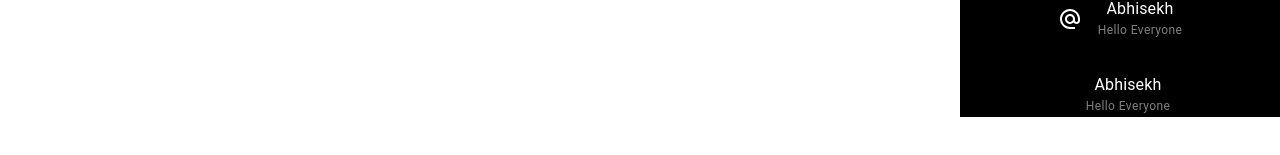
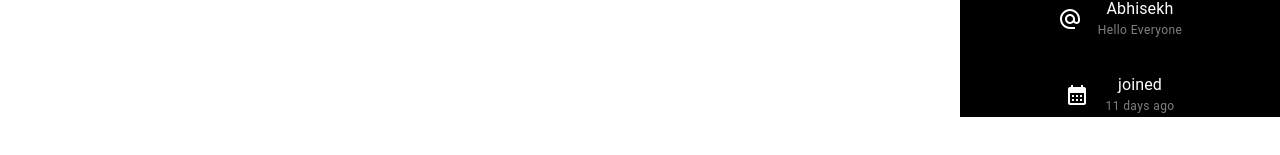
Before and after one commit to Abhisekh8421/ChitChatHub, a React (Vite) app in the folder client/: page / in a window 1280 px wide. Shown: the part 375-530 px from the top of the page. Built offline with nearby package versions, Linux system fonts and the light colour scheme.

Commit message:
some bugs are cleared

```diff
--- a/client/src/components/specific/Profile.jsx
+++ b/client/src/components/specific/Profile.jsx
@@ -1,10 +1,11 @@
 import {
   Face as FaceIcon,
   AlternateEmail as UsernameIcon,
-  CalendarMonth as calandarIcon,
+  CalendarMonth as CalendarIcon,
 } from "@mui/icons-material";
 import { Avatar, Stack, Typography } from "@mui/material";
 import React from "react";
+import moment from "moment";
 
 const Profile = () => {
   return (
@@ -29,9 +30,9 @@ const Profile = () => {
         Icon={<UsernameIcon />}
       />
       <ProfileCard
-        text={"Abhisekh"}
-        heading={"Hello Everyone"}
-        Icon={<calandarIcon />}
+        text={"joined"}
+        heading={moment("2024-02-23T00:00:00.000Z").fromNow()}
+        Icon={<CalendarIcon />}
       />
     </Stack>
   );
```
